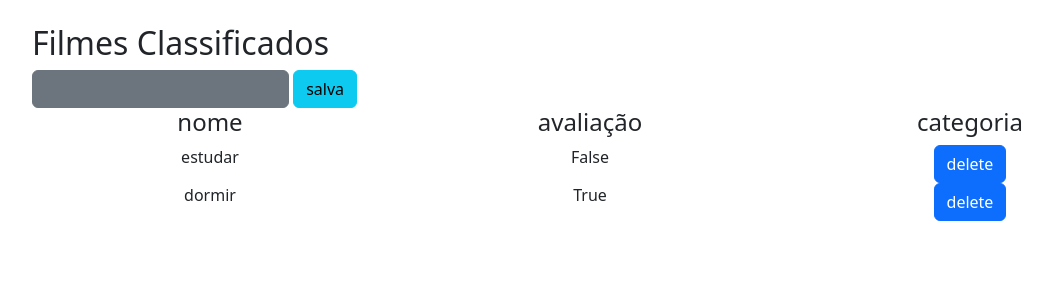
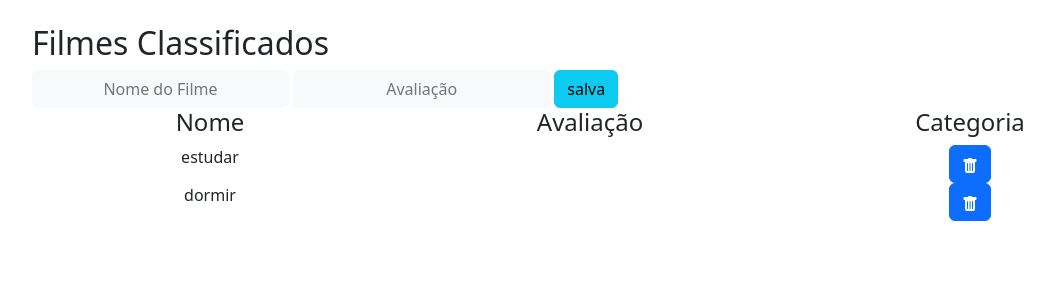
Before and after one commit to fabilasquinha/todolist, a Flask app: page / in a window 1280 px wide. Shown: the top 300 px of the page, without its empty margins (50-1104 px from the left). Run offline with Flask 2, Linux system fonts and the light colour scheme.

Commit message:
Button delete customized, Iput field customized

```diff
--- a/templates/home.html
+++ b/templates/home.html
@@ -15,20 +15,21 @@
 					</div>
         <!--criando botão-->
     <form class="container" action="create" method="POST">
-        <input name="name" class="btn btn-secondary" >
+        <input name="name" class="btn btn-light" placeholder="Nome do Filme" required>
+        <input name="avaliacao" class="btn btn-light" placeholder="Avaliação" required>
         <button  class="btn btn-info" data-toggle="modal"><span>salva</span></button>
     </form>
     <!--colunas para separar cada função-->
     <div class="container text-center">
         <div class="row">
             <div class="col">
-                <h4>nome</h4>
+                <h4>Nome</h4>
             </div>
             <div class="col order-5">
-                <h4>categoria</h4>
+                <h4>Categoria</h4>
             </div>
             <div class="col order-1">
-                <h4> avaliação </h4>
+                <h4> Avaliação </h4>
             </div>
         </div>
         {% for task in tasks: %}
@@ -37,11 +38,12 @@
                     {{task['name']}}
                 </div>
                 <div class = 'col'>
-                    {{task['finished']}}
+                    {{task['avaliacao']}}
                 </div>
-                <div class = 'col'>
-
-                    <button class="btn btn-primary float-right"> delete</button>
+                <div class = 'col' action="delete" methods="DELETE">
+                    <button class="btn btn-primary float-right"><svg xmlns="http://www.w3.org/2000/svg" width="16" height="16" fill="currentColor" class="bi bi-trash-fill" viewBox="0 0 16 16">
+                        <path d="M2.5 1a1 1 0 0 0-1 1v1a1 1 0 0 0 1 1H3v9a2 2 0 0 0 2 2h6a2 2 0 0 0 2-2V4h.5a1 1 0 0 0 1-1V2a1 1 0 0 0-1-1H10a1 1 0 0 0-1-1H7a1 1 0 0 0-1 1H2.5zm3 4a.5.5 0 0 1 .5.5v7a.5.5 0 0 1-1 0v-7a.5.5 0 0 1 .5-.5zM8 5a.5.5 0 0 1 .5.5v7a.5.5 0 0 1-1 0v-7A.5.5 0 0 1 8 5zm3 .5v7a.5.5 0 0 1-1 0v-7a.5.5 0 0 1 1 0z"/>
+                      </svg></button>
                 </div>
             </div>
         {% endfor %}
```
